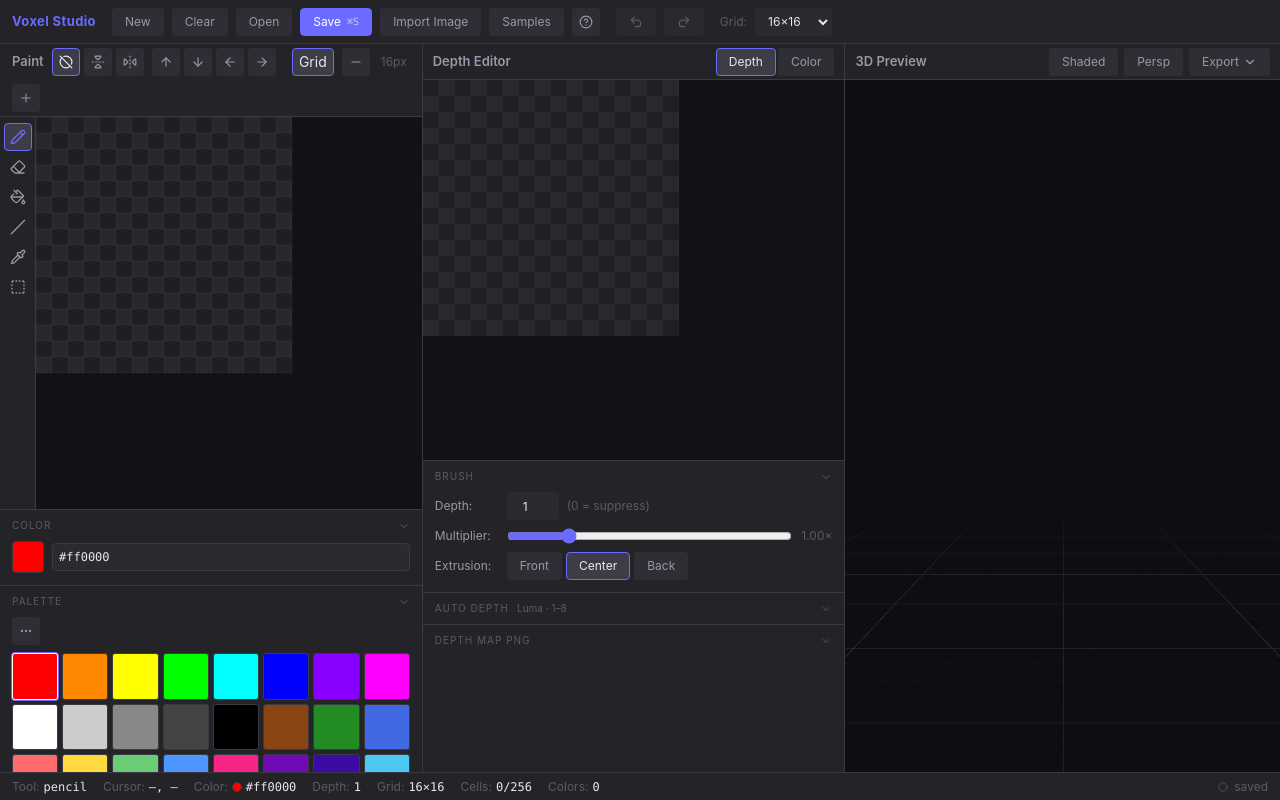
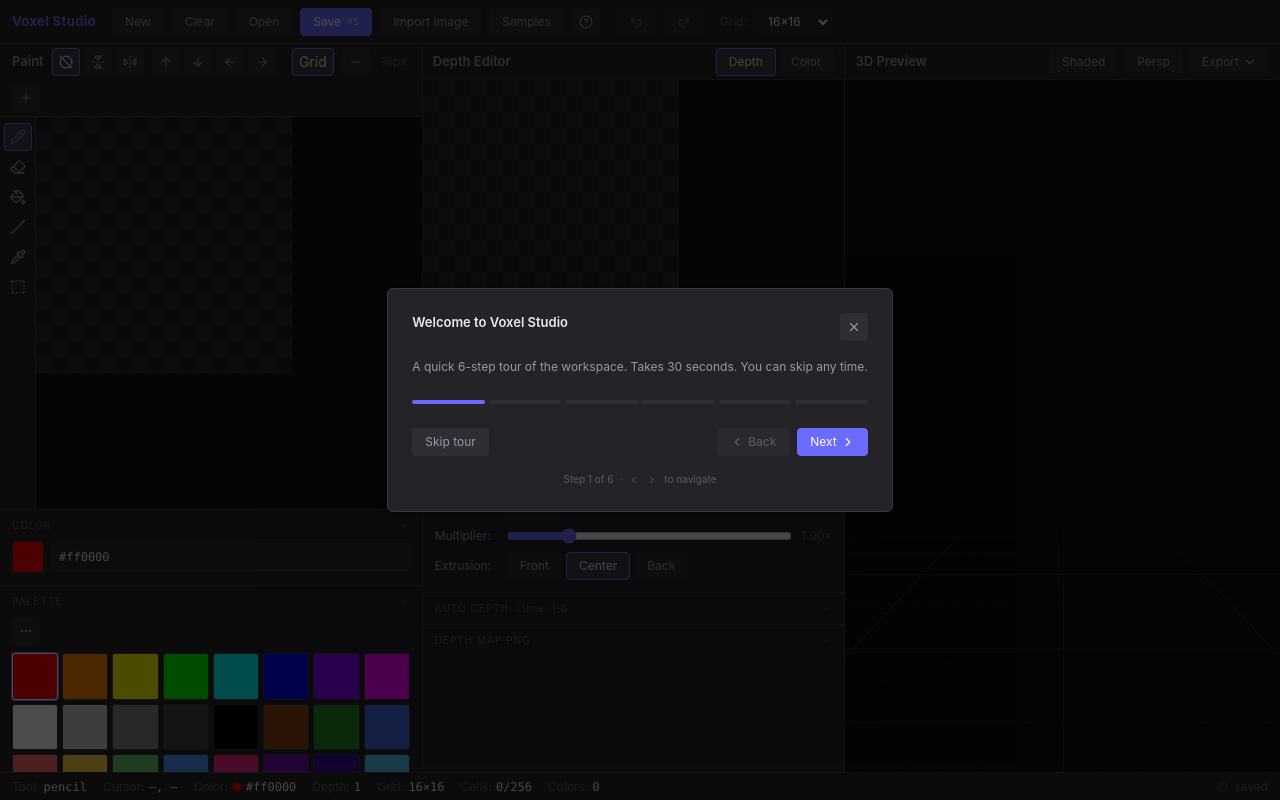
Before and after one commit to Yash-Punia/voxel-maker, a React (Vite) app: page / in a window 1280 px wide. Built offline with nearby package versions, Linux system fonts and the light colour scheme.

Commit message:
feat(onboarding): first-run guided tour with replay link

```diff
--- a/src/app.tsx
+++ b/src/app.tsx
@@ -1,3 +1,4 @@
+import { useEffect, useState } from 'react';
 import './styles/index.css';
 import { Group, Panel, Separator, useDefaultLayout } from 'react-resizable-panels';
 import { TooltipProvider } from '@/components/ui/tooltip';
@@ -6,12 +7,28 @@
 import { PaintEditor } from './components/paint-editor/paint-editor';
 import { DepthEditor } from './components/depth-editor/depth-editor';
 import { Preview3D } from './components/preview-3d/preview-3d';
+import { OnboardingTour } from './components/layout/onboarding-tour';
+import { shouldShowOnboarding, markOnboardingSeen } from './core/onboarding-storage';
 import { useKeyboardShortcuts } from './hooks/use-keyboard-shortcuts';
 import { useDirtyState } from './hooks/use-dirty-state';
 
 export function App() {
   useKeyboardShortcuts();
   useDirtyState();
+
+  // Lazy initializer — runs once on mount. Avoids setState-in-effect.
+  const [showOnboarding, setShowOnboarding] = useState(() => shouldShowOnboarding());
+
+  useEffect(() => {
+    const replay = () => setShowOnboarding(true);
+    document.addEventListener('vxs:replay-onboarding', replay);
+    return () => document.removeEventListener('vxs:replay-onboarding', replay);
+  }, []);
+
+  const closeOnboarding = () => {
+    markOnboardingSeen();
+    setShowOnboarding(false);
+  };
 
   const { defaultLayout, onLayoutChanged } = useDefaultLayout({
     id: 'vxs-root',
@@ -43,6 +60,7 @@
         </Group>
         <StatusBar />
       </div>
+      {showOnboarding && <OnboardingTour onClose={closeOnboarding} />}
     </TooltipProvider>
   );
 }
--- /dev/null
+++ b/src/components/layout/onboarding-tour.tsx
@@ -0,0 +1,127 @@
+import { useEffect, useState } from 'react';
+import { X, ChevronRight, ChevronLeft } from 'lucide-react';
+
+interface Step {
+  title: string;
+  body: string;
+}
+
+const STEPS: Step[] = [
+  {
+    title: 'Welcome to Voxel Studio',
+    body: 'A quick 6-step tour of the workspace. Takes 30 seconds. You can skip any time.',
+  },
+  {
+    title: 'Paint in 2D (left panel)',
+    body: 'Pick a shape + color, click or drag. Each grid cell can be a different shape — not just a square. The 3D preview updates live.',
+  },
+  {
+    title: 'Palette — click and double-click',
+    body: 'Single-click any colour to activate it. Double-click to overwrite the slot with your currently active colour. Import Lospec palettes or pick from 5 built-ins via the ··· menu.',
+  },
+  {
+    title: 'Paint depth (middle panel)',
+    body: 'Paint per-cell depth values. Higher depth = more extrusion in 3D. Use auto-depth (Luma / Palette / Noise) to generate depths from your colours automatically.',
+  },
+  {
+    title: '3D preview (right panel)',
+    body: 'Your model in 3D. Drag to orbit, scroll to zoom, right-drag to pan. Toggle Flat / Shaded and Ortho / Persp in the header. Click Export to save as .obj / .glb / .stl / .gif / .svg + many more.',
+  },
+  {
+    title: 'Shortcuts + samples',
+    body: 'Press ? any time for the full keyboard reference. Try a ready-made project from the Samples button. Happy voxeling.',
+  },
+];
+
+interface OnboardingTourProps {
+  onClose: () => void;
+}
+
+export function OnboardingTour({ onClose }: OnboardingTourProps) {
+  const [step, setStep] = useState(0);
+
+  useEffect(() => {
+    const onKey = (e: KeyboardEvent) => {
+      if (e.key === 'Escape') onClose();
+      if (e.key === 'ArrowRight') setStep((s) => Math.min(STEPS.length - 1, s + 1));
+      if (e.key === 'ArrowLeft') setStep((s) => Math.max(0, s - 1));
+    };
+    document.addEventListener('keydown', onKey);
+    return () => document.removeEventListener('keydown', onKey);
+  }, [onClose]);
+
+  const current = STEPS[step];
+  const isLast = step === STEPS.length - 1;
+  const isFirst = step === 0;
+
+  return (
+    <div
+      className="fixed inset-0 bg-black/70 flex items-center justify-center z-300"
+      onClick={(e) => { if (e.target === e.currentTarget) onClose(); }}
+    >
+      <div className="bg-bg-secondary border border-border rounded-md shadow-app p-6 min-w-110 max-w-130 flex flex-col gap-4">
+        <div className="flex items-start justify-between gap-4">
+          <div className="label-title text-text-primary">{current.title}</div>
+          <button
+            className="btn btn-icon"
+            onClick={onClose}
+            title="Skip tour"
+          >
+            <X className="size-3.5" />
+          </button>
+        </div>
+
+        <div className="text-xs text-text-secondary leading-relaxed">{current.body}</div>
+
+        <div className="flex items-center gap-1 mt-2">
+          {STEPS.map((_, i) => (
+            <div
+              key={i}
+              className={`h-1 flex-1 rounded-full transition-colors ${
+                i <= step ? 'bg-accent' : 'bg-bg-tertiary'
+              }`}
+            />
+          ))}
+        </div>
+
+        <div className="flex items-center justify-between gap-2 pt-2">
+          <button
+            className="btn text-xs"
+            onClick={onClose}
+          >
+            Skip tour
+          </button>
+          <div className="flex gap-2">
+            <button
+              className="btn text-xs inline-flex items-center gap-1"
+              onClick={() => setStep((s) => Math.max(0, s - 1))}
+              disabled={isFirst}
+            >
+              <ChevronLeft className="size-3.5" /> Back
+            </button>
+            {isLast ? (
+              <button className="btn btn-primary text-xs" onClick={onClose}>
+                Get started
+              </button>
+            ) : (
+              <button
+                className="btn btn-primary text-xs inline-flex items-center gap-1"
+                onClick={() => setStep((s) => s + 1)}
+              >
+                Next <ChevronRight className="size-3.5" />
+              </button>
+            )}
+          </div>
+        </div>
+
+        <div className="text-[10px] text-text-muted text-center flex items-center justify-center gap-1.5">
+          Step {step + 1} of {STEPS.length}
+          <span className="opacity-60">·</span>
+          <ChevronLeft className="size-3" />
+          <ChevronRight className="size-3" />
+          <span>to navigate</span>
+        </div>
+      </div>
+    </div>
+  );
+}
--- a/src/components/layout/shortcuts-modal.tsx
+++ b/src/components/layout/shortcuts-modal.tsx
@@ -1,4 +1,5 @@
 import { useEffect } from "react";
+import { resetOnboarding } from "../../core/onboarding-storage";
 
 interface ShortcutsModalProps {
   onClose: () => void;
@@ -117,6 +118,20 @@
             </div>
           ))}
         </div>
+
+        <div className="pt-2 border-t border-border flex items-center justify-between">
+          <div className="text-xs text-text-muted">New here? Replay the welcome tour.</div>
+          <button
+            className="btn text-xs"
+            onClick={() => {
+              resetOnboarding();
+              onClose();
+              document.dispatchEvent(new CustomEvent('vxs:replay-onboarding'));
+            }}
+          >
+            Replay tour
+          </button>
+        </div>
       </div>
     </div>
   );
--- /dev/null
+++ b/src/core/onboarding-storage.ts
@@ -0,0 +1,28 @@
+// Persistence helpers for the onboarding tour.
+// Separated from the component so Fast Refresh stays happy.
+
+const STORAGE_KEY = 'vxs-onboarding-seen';
+
+export function shouldShowOnboarding(): boolean {
+  try {
+    return window.localStorage.getItem(STORAGE_KEY) !== 'true';
+  } catch {
+    return false;
+  }
+}
+
+export function markOnboardingSeen(): void {
+  try {
+    window.localStorage.setItem(STORAGE_KEY, 'true');
+  } catch {
+    /* ignore */
+  }
+}
+
+export function resetOnboarding(): void {
+  try {
+    window.localStorage.removeItem(STORAGE_KEY);
+  } catch {
+    /* ignore */
+  }
+}
```
